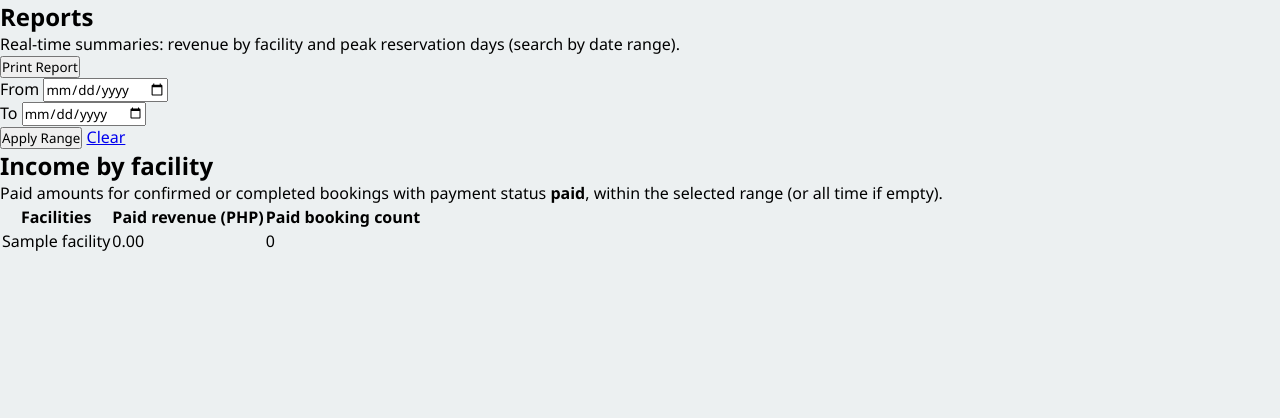
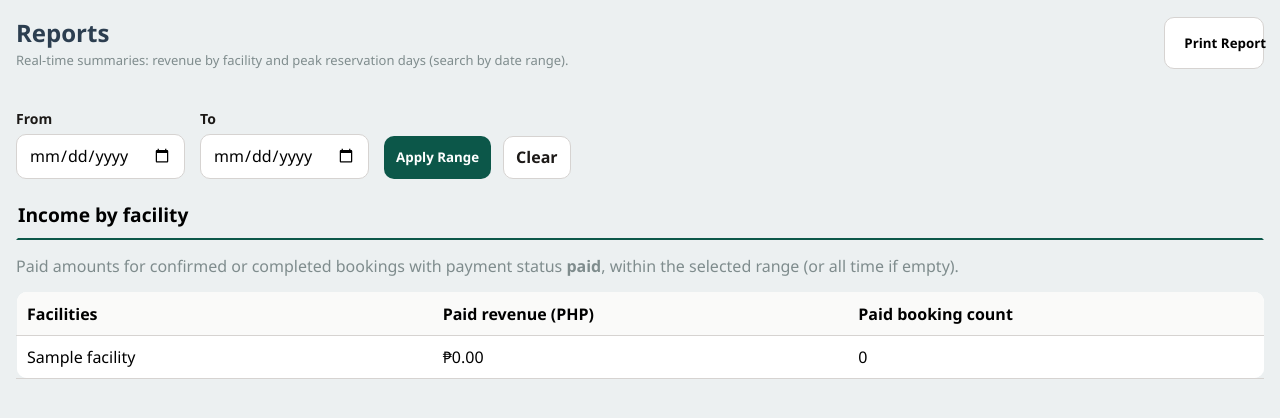
Before and after one commit to NazuChomp/villa-mercedes, a PHP site: page /admin/reports.php in a window 1280 px wide. Shown: the part 123-541 px from the top of the page. Run offline with PHP 8.4, Linux system fonts and the light colour scheme; tables that the repository leaves empty or names only in its code hold one stand-in row (values such as "Sample post").

Commit message:
style: add style to report page

```diff
--- a/admin/reports.php
+++ b/admin/reports.php
@@ -22,6 +22,7 @@ $booking_count = 0;
     <title>Reports-admin|Villa Mercedes</title>
     <link rel="stylesheet" href="../resources/css/header-footer.css">
     <link rel="stylesheet" href="../resources/css/admin-nav.css">
+    <link rel="stylesheet" href="../resources/css/admin-reports.css">
 </head>
 <body>
     <header>
@@ -52,20 +53,20 @@ $booking_count = 0;
                 <h2>Reports</h2>
                 <p>Real-time summaries: revenue by facility and peak reservation days (search by date range).</p>
             </div>
-            <button type="button" onclick="window.print()">Print Report</button>
+            <button onclick="window.print()" class="btn print">Print Report</button>
         </div>
         <form action="" method="GET">
-            <div class="form-row">
+            <div>
                 <label for="date-from">From</label>
                 <input type="date" name="date-from" id="date-from">
             </div>
-            <div class="form-row">
+            <div>
                 <label for="date-to">To</label>
                 <input type="date" name="date-to" id="date-to">
             </div>
-            <div class="form-row">
+            <div class="action-row">
                 <button type="submit" class="btn primary">Apply Range</button>
-                <a href="<?= url('admin/reports.php') ?>">Clear</a>
+                <a href="<?= url('admin/reports.php') ?>" class="btn clear">Clear</a>
             </div>
         </form>
         <section class="reports-section">
@@ -85,7 +86,7 @@ $booking_count = 0;
                         <?php while($row = $result->fetch_assoc()): ?>
                             <tr>
                                 <td><?= e($row['name']) ?></td>
-                                <td><?= e(number_format($total_revenue, 2)) ?></td>
+                                <td><?= e('₱' . number_format($total_revenue, 2)) ?></td>
                                 <td><?= e($booking_count) ?></td>
                             </tr>
                         <?php endwhile; ?>
--- /dev/null
+++ b/resources/css/admin-reports.css
@@ -0,0 +1,176 @@
+.reports-main {
+    max-width: 1600px;
+    width: 100%;
+    margin: 0 auto;
+    padding: 1rem;
+}
+
+.page-head {
+    display: flex;
+    justify-content: space-between;
+    align-items: center;
+    margin-bottom: 40px;
+}
+
+.page-head h2 {
+    color: #2C3E50;
+    margin-bottom: 2px;
+}
+
+.page-head p,
+.reports-section p {
+    color: #7F8C8D;
+    font-size: small;
+}
+
+.btn {
+    padding: 0.6rem 0.75rem;
+    border-radius: 10px;
+    font-weight: 700;
+    border: none;
+    cursor: pointer;
+    white-space: nowrap;
+}
+
+.print {
+    padding: 1rem 1.2rem;
+    width: 8%;
+    border: 1px solid #D6D3D1;
+    background-color: #fff;
+}
+
+input {
+    width: 100%;
+    max-width: 100%;
+    padding: 0.6rem 0.75rem;
+    border: 1px solid #d6d3d1;
+    border-radius: 10px;
+    font: inherit;
+    background: #ffffff;
+}
+
+label {
+    display: block;
+    font-weight: 600;
+    font-size: 0.875rem;
+    margin-bottom: 0.35rem;
+    color: #1c1917;
+}
+
+form {
+    margin-bottom: 10px;
+    display: flex;
+    align-items:end;
+    gap: 15px;
+}
+
+.action-row {
+    display: flex;
+    gap: 12px;
+}
+
+.primary {
+    width: 100%;
+    background-color: #0c5749;
+    color: #fff;
+}
+
+.clear {
+    color: #1c1917;
+    border: 1px solid #D6D3D1;
+    background-color: #fff;
+    text-decoration: none;
+}
+
+.reports-section h2 {
+    font-size: larger;
+    padding: 10px 0;
+    border: 2.8px solid transparent;
+    border-bottom-color: #0c5749;
+}
+
+.reports-section p {
+    padding: 15px 0;
+    font-size: medium;
+}
+
+table {
+    width: 100%;
+    border-collapse: collapse;
+    table-layout: fixed;
+    min-width: 420px;
+}
+
+thead, th, td, tr {
+    border: 1.5px solid transparent;
+    text-align: left;
+    border-bottom-color: #D6D3D1;
+    background-color: #fff;
+    padding: 10px;
+
+}
+
+thead, th{
+    background-color: #FAFAF9;
+}
+
+/* Rounding the top-left cell */
+table tr:first-child th:first-child { border-top-left-radius: 10px; }
+table tr:first-child th:last-child  { border-top-right-radius: 10px; }
+table tr:last-child  td:first-child { border-bottom-left-radius: 10px; }
+table tr:last-child  td:last-child  { border-bottom-right-radius: 10px; }
+
+@media print {
+    header, nav, .print, form {
+        display: none;
+    }
+}
+
+/* ── Tablet ── */
+@media (max-width: 768px) {
+    .reports-main {
+        padding: 1rem;
+    }
+
+    .page-head {
+        margin-bottom: 24px;
+    }
+
+    form {
+        flex-direction: column;
+        align-items: stretch;
+    }
+
+    .form-row {
+        flex: 1 1 100%;
+    }
+
+    .action-row {
+        flex-direction: column;
+    }
+
+    .btn,
+    .clear {
+        width: 100%;
+        text-align: center;
+        display: block;
+        padding: 0.65rem;
+        box-sizing: border-box;
+    }
+}
+
+@media (max-width: 480px) {
+    .page-head h2 {
+        font-size: 1.2rem;
+    }
+
+    .reports-section p {
+        font-size: 0.875rem;
+    }
+
+    thead th,
+    tbody td {
+        padding: 8px 10px;
+        font-size: 0.875rem;
+    }
+}
```
